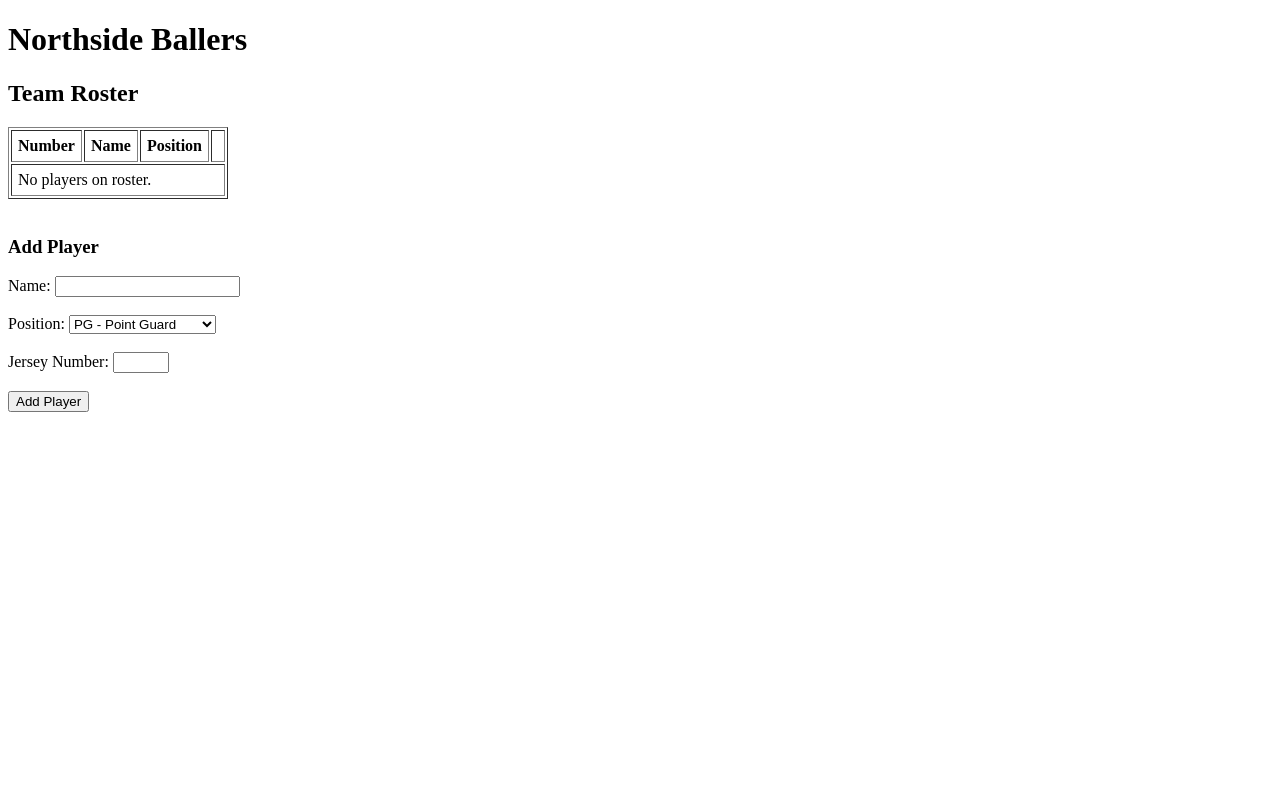
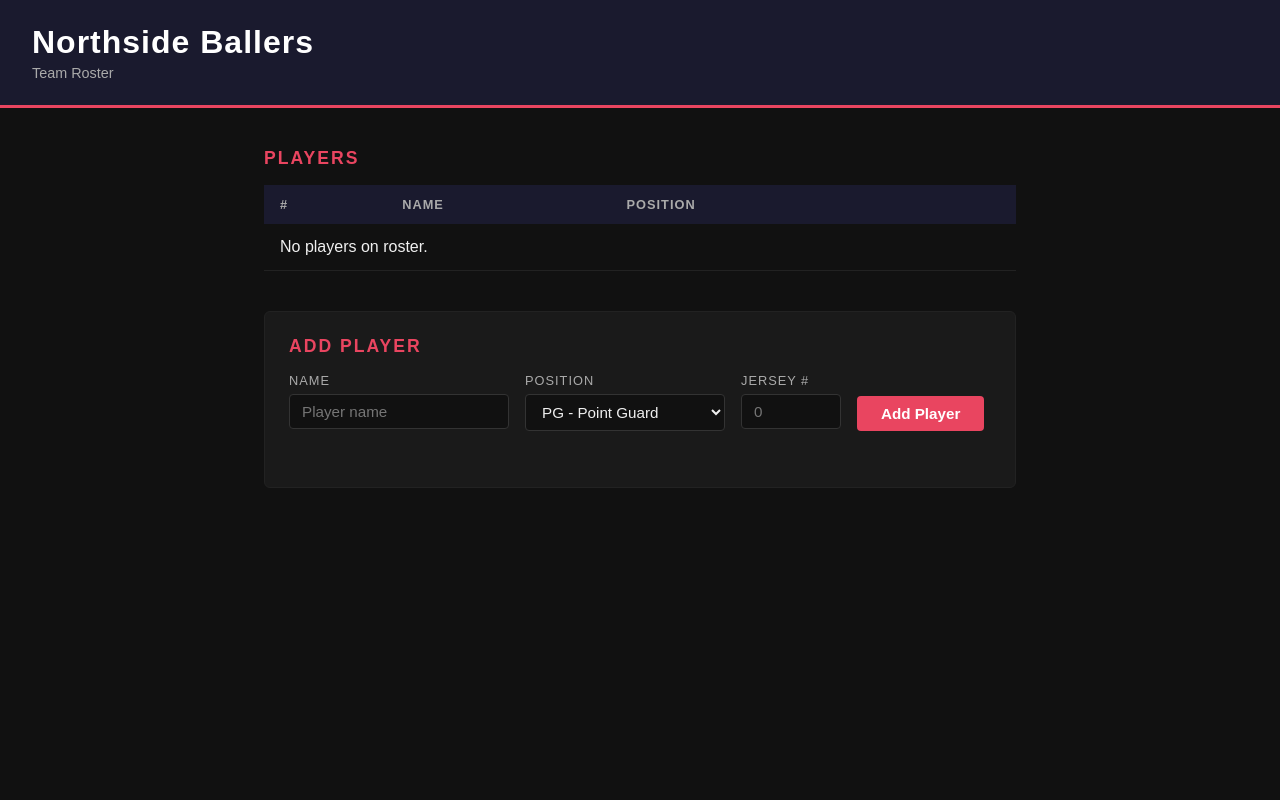
Before and after one commit to cthomastl/Web-App-Lab-01, a Flask app: page / in a window 1280 px wide. Run offline with Flask 3, Linux system fonts and the light colour scheme; data that the repository does not hold is empty; parts of the project's set-up code (start-up, migrations or seed data) failed here and were passed over; some libraries are stand-ins or nearby versions.

Commit message:
Add CSS styling to frontend
Dark theme with red accent color, styled roster table with jersey number
highlighting and position badges, and a clean add player form.

https://claude.ai/code/session_01Foi44qzdXsEbohBwbDEQrE

```diff
--- a/templates/index.html
+++ b/templates/index.html
@@ -4,17 +4,221 @@
     <meta charset="UTF-8">
     <meta name="viewport" content="width=device-width, initial-scale=1.0">
     <title>Northside Ballers</title>
+    <style>
+        * {
+            box-sizing: border-box;
+            margin: 0;
+            padding: 0;
+        }
+
+        body {
+            font-family: Arial, sans-serif;
+            background: #111;
+            color: #f0f0f0;
+            min-height: 100vh;
+        }
+
+        header {
+            background: #1a1a2e;
+            border-bottom: 3px solid #e94560;
+            padding: 24px 32px;
+        }
+
+        header h1 {
+            font-size: 2rem;
+            color: #fff;
+            letter-spacing: 1px;
+        }
+
+        header p {
+            color: #aaa;
+            margin-top: 4px;
+            font-size: 0.9rem;
+        }
+
+        main {
+            max-width: 800px;
+            margin: 40px auto;
+            padding: 0 24px;
+        }
+
+        h2 {
+            font-size: 1.1rem;
+            text-transform: uppercase;
+            letter-spacing: 2px;
+            color: #e94560;
+            margin-bottom: 16px;
+        }
+
+        #roster-error {
+            background: #3a1a1a;
+            border: 1px solid #e94560;
+            color: #ff6b6b;
+            padding: 12px 16px;
+            border-radius: 4px;
+            margin-bottom: 16px;
+            display: none;
+        }
+
+        table {
+            width: 100%;
+            border-collapse: collapse;
+            margin-bottom: 40px;
+        }
+
+        thead {
+            background: #1a1a2e;
+        }
+
+        th {
+            padding: 12px 16px;
+            text-align: left;
+            font-size: 0.8rem;
+            text-transform: uppercase;
+            letter-spacing: 1px;
+            color: #aaa;
+        }
+
+        td {
+            padding: 14px 16px;
+            border-bottom: 1px solid #222;
+        }
+
+        tbody tr:hover {
+            background: #1a1a1a;
+        }
+
+        .jersey-number {
+            font-weight: bold;
+            color: #e94560;
+            font-size: 1.1rem;
+            width: 60px;
+        }
+
+        .position-badge {
+            display: inline-block;
+            background: #1a1a2e;
+            border: 1px solid #e94560;
+            color: #e94560;
+            font-size: 0.75rem;
+            font-weight: bold;
+            padding: 2px 8px;
+            border-radius: 3px;
+            letter-spacing: 1px;
+        }
+
+        .btn-remove {
+            background: none;
+            border: 1px solid #444;
+            color: #888;
+            padding: 4px 12px;
+            border-radius: 3px;
+            cursor: pointer;
+            font-size: 0.8rem;
+            transition: border-color 0.15s, color 0.15s;
+        }
+
+        .btn-remove:hover {
+            border-color: #e94560;
+            color: #e94560;
+        }
+
+        .add-section {
+            background: #1a1a1a;
+            border: 1px solid #222;
+            border-radius: 6px;
+            padding: 24px;
+        }
+
+        .form-row {
+            display: flex;
+            gap: 16px;
+            flex-wrap: wrap;
+            margin-top: 16px;
+        }
+
+        .form-group {
+            display: flex;
+            flex-direction: column;
+            gap: 6px;
+        }
+
+        .form-group label {
+            font-size: 0.8rem;
+            text-transform: uppercase;
+            letter-spacing: 1px;
+            color: #aaa;
+        }
+
+        .form-group input,
+        .form-group select {
+            background: #111;
+            border: 1px solid #333;
+            color: #f0f0f0;
+            padding: 8px 12px;
+            border-radius: 4px;
+            font-size: 0.95rem;
+            outline: none;
+            transition: border-color 0.15s;
+        }
+
+        .form-group input:focus,
+        .form-group select:focus {
+            border-color: #e94560;
+        }
+
+        .form-group input[type="text"] {
+            width: 220px;
+        }
+
+        .form-group input[type="number"] {
+            width: 100px;
+        }
+
+        .form-group select {
+            width: 200px;
+        }
+
+        .btn-add {
+            background: #e94560;
+            border: none;
+            color: #fff;
+            padding: 9px 24px;
+            border-radius: 4px;
+            font-size: 0.95rem;
+            font-weight: bold;
+            cursor: pointer;
+            align-self: flex-end;
+            transition: background 0.15s;
+        }
+
+        .btn-add:hover {
+            background: #c73652;
+        }
+
+        #form-message {
+            margin-top: 12px;
+            font-size: 0.9rem;
+            color: #aaa;
+            min-height: 20px;
+        }
+    </style>
 </head>
 <body>
+    <header>
         <h1>Northside Ballers</h1>
-    <h2>Team Roster</h2>
+        <p>Team Roster</p>
+    </header>
 
-    <p id="roster-error" style="color: red; display: none;"></p>
+    <main>
+        <h2>Players</h2>
 
-    <table id="roster-table" border="1" cellpadding="6">
+        <p id="roster-error"></p>
+
+        <table id="roster-table">
             <thead>
                 <tr>
-                <th>Number</th>
+                    <th>#</th>
                     <th>Name</th>
                     <th>Position</th>
                     <th></th>
@@ -25,15 +229,16 @@
             </tbody>
         </table>
 
-    <br>
-    <h3>Add Player</h3>
-
+        <div class="add-section">
+            <h2>Add Player</h2>
             <form id="add-form">
-        <label>Name:
-            <input type="text" id="player-name" required>
-        </label>
-        <br><br>
-        <label>Position:
+                <div class="form-row">
+                    <div class="form-group">
+                        <label for="player-name">Name</label>
+                        <input type="text" id="player-name" placeholder="Player name" required>
+                    </div>
+                    <div class="form-group">
+                        <label for="player-position">Position</label>
                         <select id="player-position">
                             <option value="PG">PG - Point Guard</option>
                             <option value="SG">SG - Shooting Guard</option>
@@ -41,16 +246,17 @@
                             <option value="PF">PF - Power Forward</option>
                             <option value="C">C - Center</option>
                         </select>
-        </label>
-        <br><br>
-        <label>Jersey Number:
-            <input type="number" id="player-number" min="0" max="99" required>
-        </label>
-        <br><br>
-        <button type="submit">Add Player</button>
+                    </div>
+                    <div class="form-group">
+                        <label for="player-number">Jersey #</label>
+                        <input type="number" id="player-number" min="0" max="99" placeholder="0" required>
+                    </div>
+                    <button type="submit" class="btn-add">Add Player</button>
+                </div>
             </form>
-
             <p id="form-message"></p>
+        </div>
+    </main>
 
     <script>
         function loadRoster() {
@@ -78,10 +284,10 @@
                     data.forEach(function(player) {
                         var row = document.createElement('tr');
                         row.innerHTML =
-                            '<td>' + player.number + '</td>' +
+                            '<td class="jersey-number">' + player.number + '</td>' +
                             '<td>' + player.name + '</td>' +
-                            '<td>' + player.position + '</td>' +
-                            '<td><button onclick="removePlayer(' + player.id + ')">Remove</button></td>';
+                            '<td><span class="position-badge">' + player.position + '</span></td>' +
+                            '<td><button class="btn-remove" onclick="removePlayer(' + player.id + ')">Remove</button></td>';
                         tbody.appendChild(row);
                     });
                 })
```
Also changed, not shown: 1 other file. Lines whose indentation alone changed are shown as unchanged.
